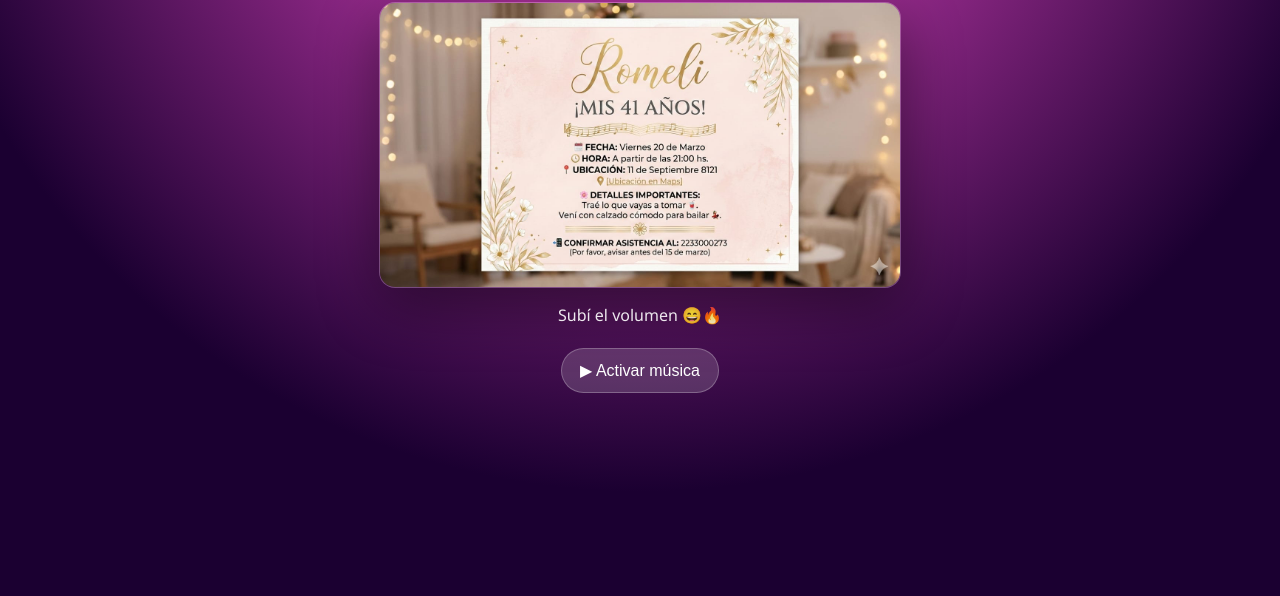
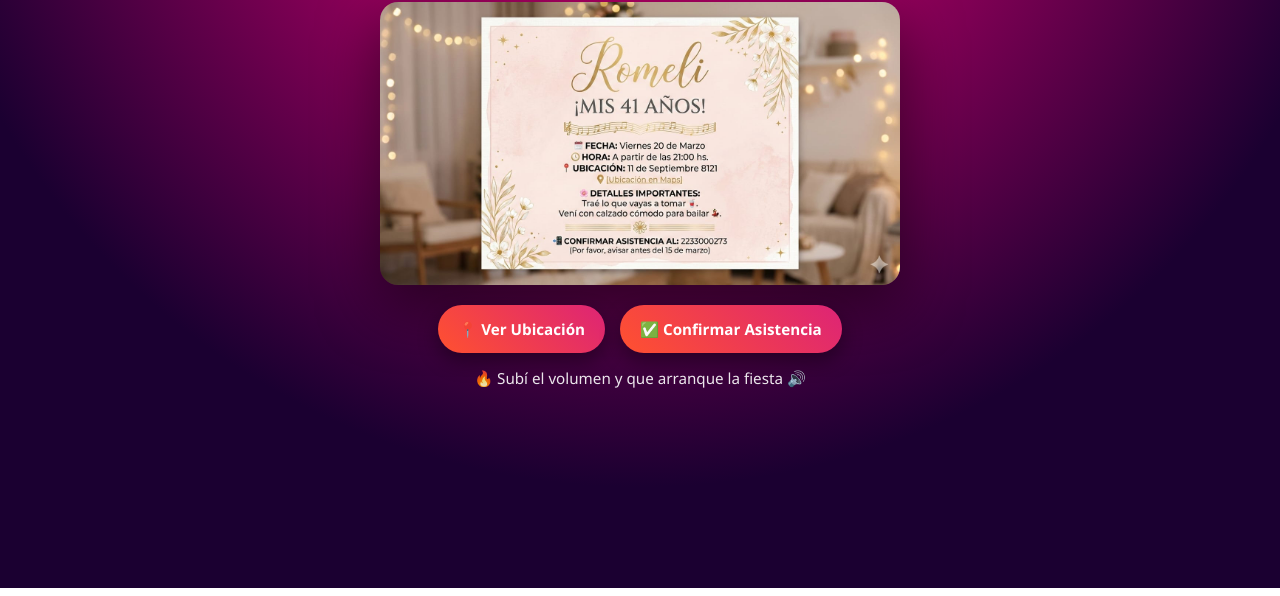
Before and after one commit to Diversionasegurada/CumpleRo, a plain HTML site: page tarjeta.html in a window 1280 px wide. Shown: the part 252-848 px from the top of the page. Drawn offline with Linux system fonts and the light colour scheme.

Commit message:
Update tarjeta.html

```diff
--- a/tarjeta.html
+++ b/tarjeta.html
@@ -1,9 +1,10 @@
 <!DOCTYPE html>
 <html lang="es">
 <head>
-  <meta charset="UTF-8" />
-  <meta name="viewport" content="width=device-width, initial-scale=1.0" />
-  <title>Feliz Cumple Romeli 🎂</title>
+  <meta charset="UTF-8">
+  <meta name="viewport" content="width=device-width, initial-scale=1.0">
+  <title>Feliz Cumple Romeli 🎉</title>
+
   <style>
     body{
       margin:0;
@@ -14,38 +15,26 @@
       align-items:center;
       justify-content:center;
       font-family:"Segoe UI", sans-serif;
-      background: radial-gradient(circle at top, #ff4fd8, #1b0031 70%);
+      background: radial-gradient(circle at top, #ff0080, #1b0031 70%);
       color:#fff;
       text-align:center;
       overflow-x:hidden;
-      padding:24px;
+      padding:20px;
     }
 
-    .wrap{
-      width:100%;
-      max-width:720px;
-      display:flex;
-      flex-direction:column;
-      align-items:center;
-      gap:16px;
-    }
-
-    .titulo{
-      margin:0;
-      font-size:1.6rem;
-      letter-spacing:.5px;
-      text-shadow: 0 8px 22px rgba(0,0,0,.35);
+    h1{
+      margin:10px 0 20px 0;
+      font-size:1.8rem;
+      text-shadow:0 0 20px rgba(255,255,255,0.4);
     }
 
     .card{
       width:100%;
       max-width:520px;
-      border-radius:16px;
+      border-radius:18px;
       overflow:hidden;
-      box-shadow: 0 18px 60px rgba(0,0,0,.45);
-      border:1px solid rgba(255,255,255,.18);
-      background: rgba(255,255,255,.08);
-      backdrop-filter: blur(8px);
+      box-shadow:0 20px 60px rgba(0,0,0,0.5);
+      animation: aparecer 1.2s ease;
     }
 
     .card img{
@@ -53,69 +42,84 @@
       display:block;
     }
 
-    .note{
-      opacity:.9;
-      margin:0;
-      font-size:1rem;
+    .botones{
+      margin-top:20px;
+      display:flex;
+      gap:15px;
+      flex-wrap:wrap;
+      justify-content:center;
     }
 
     .btn{
-      display:inline-block;
-      margin-top:6px;
-      background: rgba(255,255,255,.16);
-      border:1px solid rgba(255,255,255,.25);
-      color:#fff;
-      padding:12px 18px;
-      border-radius:999px;
       text-decoration:none;
-      cursor:pointer;
-      font-size:1rem;
+      background:linear-gradient(45deg, #ff512f, #dd2476);
+      padding:14px 20px;
+      border-radius:40px;
+      color:white;
+      font-weight:bold;
+      font-size:0.95rem;
+      transition:0.3s;
+      box-shadow:0 8px 20px rgba(0,0,0,0.4);
     }
 
     .btn:hover{
-      background: rgba(255,255,255,.22);
+      transform:scale(1.08);
+      box-shadow:0 10px 25px rgba(0,0,0,0.6);
     }
 
-    /* oculto el reproductor pero lo dejo existente */
-    audio{ display:none; }
+    .nota{
+      margin-top:15px;
+      opacity:0.9;
+      font-size:0.95rem;
+    }
+
+    @keyframes aparecer{
+      from{opacity:0; transform:translateY(30px);}
+      to{opacity:1; transform:translateY(0);}
+    }
+
+    audio{
+      display:none;
+    }
+
   </style>
 </head>
+
 <body>
-  <div class="wrap">
-    <h1 class="titulo">🎉 ¡Feliz Cumple, Romeli! 🎂</h1>
 
-    <div class="card">
-      <img src="tarjetaromeli.jpeg" alt="Tarjeta de cumpleaños Romeli">
-    </div>
+  <h1>🎉 ¡Romeli cumple 41! 🎂🔥</h1>
 
-    <p class="note">Subí el volumen 😄🔥</p>
+  <div class="card">
+    <img src="tarjetaromeli.jpeg" alt="Tarjeta Cumpleaños Romeli">
+  </div>
 
-    <!-- Botón de respaldo por si el navegador bloquea autoplay -->
-    <button class="btn" onclick="activarMusica()">▶ Activar música</button>
+  <div class="botones">
+    <a class="btn" href="https://maps.app.goo.gl/8Wgq57LVhDiThsUn8" target="_blank">
+      📍 Ver Ubicación
+    </a>
 
-    <audio id="audioFiesta" loop>
-      <source src="danza-kuduro-official-remix.mp3" type="audio/mpeg" />
-      Tu navegador no soporta audio HTML5.
-    </audio>
+    <a class="btn" href="https://wa.me/5492233000273?text=Obvio%20RO%2C%20conta%20conmigo" target="_blank">
+      ✅ Confirmar Asistencia
+    </a>
   </div>
+
+  <p class="nota">🔥 Subí el volumen y que arranque la fiesta 🔊</p>
+
+  <!-- Música -->
+  <audio id="audioFiesta" loop>
+    <source src="danza-kuduro-official-remix.mp3" type="audio/mpeg">
+  </audio>
 
   <script>
     const audio = document.getElementById("audioFiesta");
 
-    function intentarPlay(){
-      if (!audio) return;
-      audio.volume = 0.6;
-      audio.play().catch(() => {
-        // Si lo bloquea, queda el botón "Activar música"
-      });
+    function iniciarMusica(){
+      audio.volume = 0.7;
+      audio.play().catch(() => {});
     }
 
-    function activarMusica(){
-      intentarPlay();
-    }
+    window.addEventListener("load", iniciarMusica);
+  </script>
 
-    // Intento de autoplay (muchas veces funciona porque venís de un click)
-    window.addEventListener("load", intentarPlay);
-  </script>
 </body>
 </html>
```
